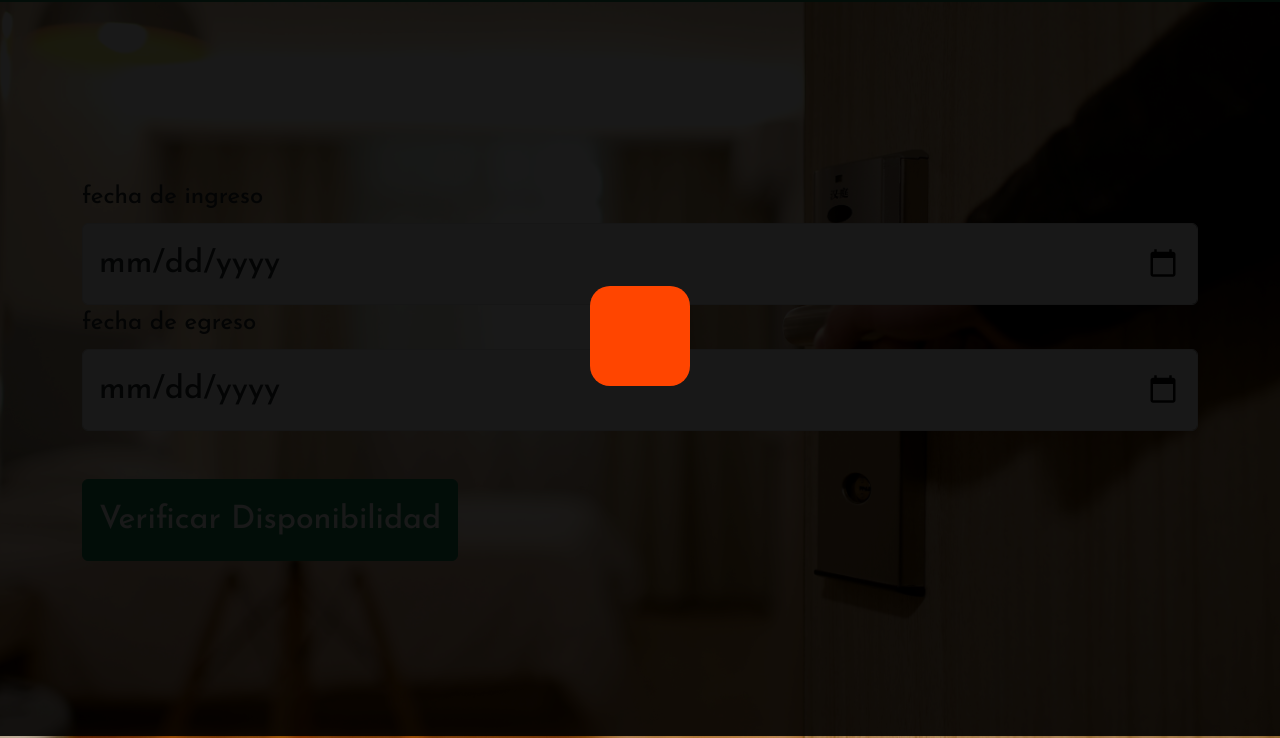
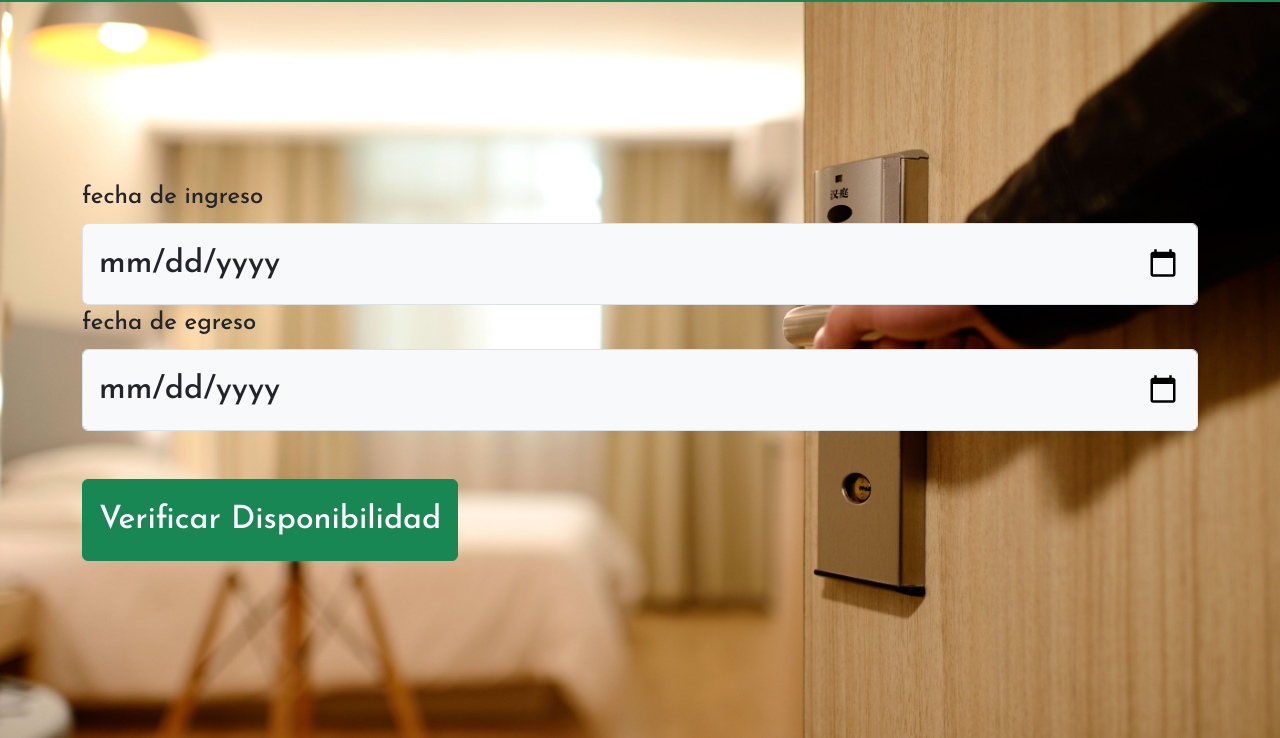
Before and after one commit to gastonmaina/BootStrap, a plain HTML site: page reservas.html in a window 1280 px wide. Shown: the part 64-802 px from the top of the page. Drawn offline with nearby package versions, Linux system fonts and the light colour scheme; no server answers.

Commit message:
Correcion Modal

```diff
--- a/reservas.html
+++ b/reservas.html
@@ -61,7 +61,7 @@
         <button class="btn btn-success p-3 mt-5 fs-2" name="btnDisponibilidad">Verificar Disponibilidad</button>
       </form>
     </div>
-    <div class="showModalError hidenModal" id="modalReservas">
+    <div class="showModalError hideModal" id="modalReservas">
       <div class="mensajeModal">
         <div id="leyendaModal"></div>
       </div>
```
